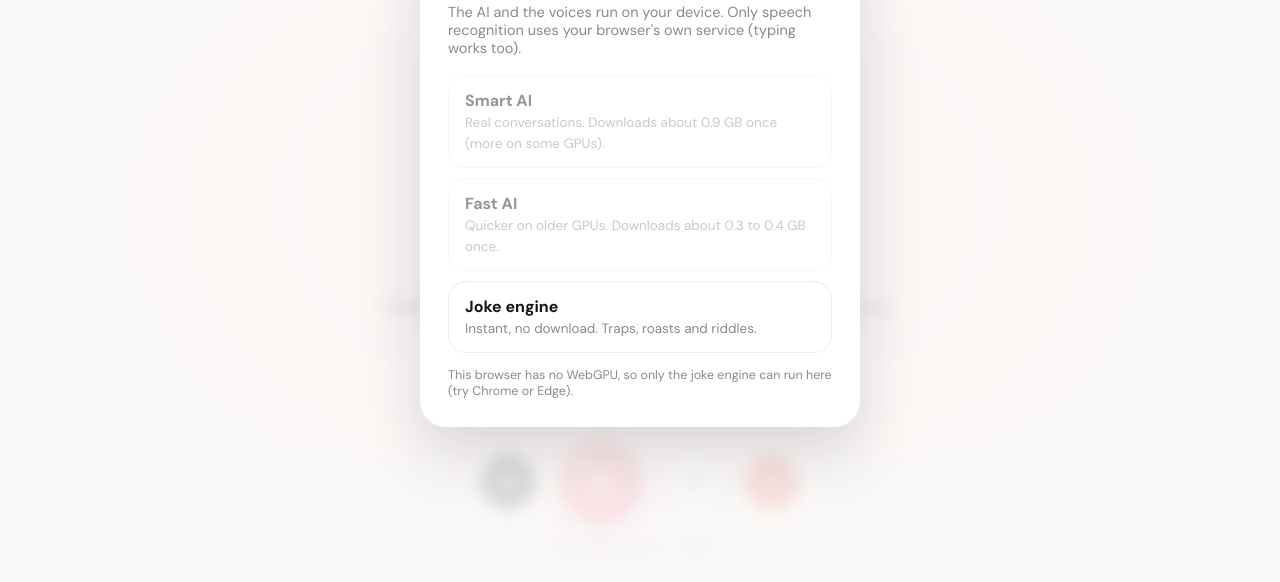
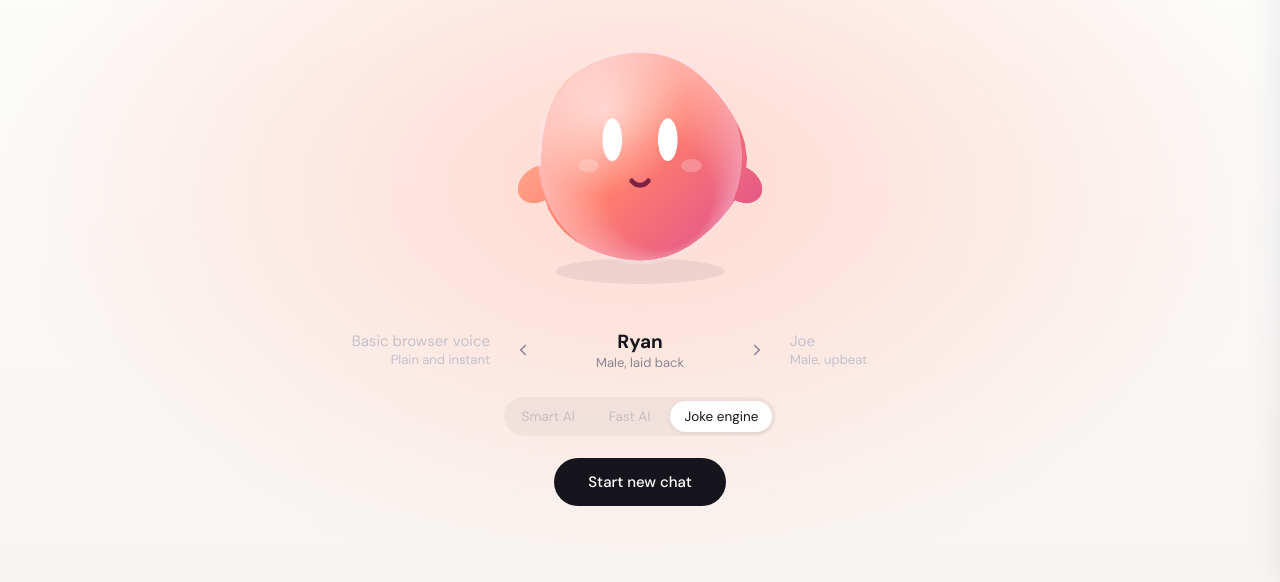
Before and after one commit to vaughnponcee/vox, a website with bundled scripts: page web/index.html in a window 1280 px wide. Shown: the part 218-800 px from the top of the page. Built offline with nearby package versions, Linux system fonts and the light colour scheme.

Commit message:
Open on Choose a voice with the brain picker; remove the settings button; fast medium Piper voices with five male options

```diff
--- a/web/app.js
+++ b/web/app.js
@@ -140,7 +140,8 @@ function stepPicker(d) {
   if (v.engine === "kokoro") void voice.loadKokoro();
   speak(`Hi, I'm ${vname(v)}. Pick me.`, null);
 }
-function openPicker() {
+function openPicker(first = false) {
+  $("pv-cancel").hidden = first;
   prevVoice = preset;
   pickIdx = Math.max(0, VOICES.indexOf(preset));
   renderPicker();
@@ -175,7 +176,7 @@ $("llm-url").onchange = () => { if ($("sw-llm").checked) brain.llmUrl = $("llm-u
 function setMode(m) {
   mode = m;
   store.set("vox.mode", m);
-  document.querySelectorAll("#modes .chip").forEach((k) => k.setAttribute("aria-pressed", String(k.dataset.mode === m)));
+  document.querySelectorAll("#modes .chip, #pv-modes .chip").forEach((k) => k.setAttribute("aria-pressed", String(k.dataset.mode === m)));
   $("setup").hidden = true;
   voice.preload(preset, lang);
   if (m !== "lite") loadModel();
@@ -496,8 +497,10 @@ function frame(now) {
 requestAnimationFrame(frame);
 refreshState();
 // first visit: choose a brain (the AI is a big download, so ask)
-if (!mode) { $("setup").hidden = false; $("gpu-note").textContent = hasGPU ? "Your browser supports WebGPU." : "This browser has no WebGPU, so only the joke engine can run here (try Chrome or Edge)."; if (!hasGPU) document.querySelectorAll("#setup [data-mode='smart'], #setup [data-mode='fast']").forEach((b) => (b.disabled = true)); }
-else setMode(mode);
+// opens on "Choose a voice"; the brain is picked there too (no settings panel)
+if (!hasGPU) document.querySelectorAll("#pv-modes [data-mode='smart'], #pv-modes [data-mode='fast']").forEach((b) => { b.disabled = true; b.title = "Needs WebGPU (Chrome or Edge)"; });
+setMode(mode ?? (hasGPU ? "fast" : "lite"));
+openPicker(true);
 voice.onStatus();
 // start the multilingual recognizer now so it is ready by your first sentence
 whisper.load(hasGPU);
--- a/web/index.html
+++ b/web/index.html
@@ -120,6 +120,10 @@
   .arrow{width:34px;height:34px;border-radius:50%;border:0;background:none;color:var(--mute);cursor:pointer;display:grid;place-items:center}
   .arrow:hover{background:#0000000a;color:var(--ink)}
   .arrow svg{width:18px;height:18px}
+  .pv-modes{display:flex;gap:6px;background:#0000000a;border-radius:999px;padding:4px}
+  .pv-modes .chip{border:0;background:none;border-radius:999px;padding:7px 14px;font-size:13.5px;color:var(--mute);cursor:pointer}
+  .pv-modes .chip[aria-pressed="true"]{background:#fff;color:var(--ink);box-shadow:0 1px 4px #0000001a}
+  .pv-modes .chip:disabled{opacity:.4;cursor:not-allowed}
   .start{border:0;border-radius:999px;background:var(--ink);color:#fff;font-weight:500;padding:14px 34px;cursor:pointer;font-size:15px}
   .start:hover{background:#2c2a35}
   .cancel{border:0;background:none;color:var(--mute);cursor:pointer;font-size:14px}
@@ -148,6 +152,7 @@
       <button class="arrow" id="pv-next" aria-label="Next voice"><svg viewBox="0 0 24 24" fill="none" stroke="currentColor" stroke-width="2.2" stroke-linecap="round" stroke-linejoin="round"><path d="M9 6l6 6-6 6"/></svg></button>
       <button class="side" id="pv-next-name"></button>
     </div>
+    <div class="pv-modes" id="pv-modes" role="group" aria-label="Brain"><button class="chip" data-mode="smart">Smart AI</button><button class="chip" data-mode="fast">Fast AI</button><button class="chip" data-mode="lite">Joke engine</button></div>
     <button class="start" id="pv-start">Start new chat</button>
     <button class="cancel" id="pv-cancel">Cancel</button>
   </div>
@@ -160,7 +165,7 @@
       <div class="ring" id="ring"></div>
       <button id="ptt" aria-label="Hold to talk"><svg viewBox="0 0 24 24" fill="none" stroke="currentColor" stroke-width="2" stroke-linecap="round" stroke-linejoin="round"><rect x="9" y="2" width="6" height="12" rx="3"/><path d="M5 10v1a7 7 0 0 0 14 0v-1M12 18v4"/></svg></button>
     </div>
-    <button class="round" id="menu" title="Settings"><svg viewBox="0 0 24 24" fill="none" stroke="currentColor" stroke-width="2" stroke-linecap="round"><path d="M4 7h10M18 7h2M4 17h4M12 17h8"/><circle cx="16" cy="7" r="2"/><circle cx="10" cy="17" r="2"/></svg></button>
+    <button class="round" id="menu" title="Settings" hidden><svg viewBox="0 0 24 24" fill="none" stroke="currentColor" stroke-width="2" stroke-linecap="round"><path d="M4 7h10M18 7h2M4 17h4M12 17h8"/><circle cx="16" cy="7" r="2"/><circle cx="10" cy="17" r="2"/></svg></button>
     <button class="round stop" id="stop" title="End chat"><svg viewBox="0 0 24 24" fill="none" stroke="currentColor" stroke-width="2.4" stroke-linecap="round"><path d="M7 7l10 10M17 7 7 17"/></svg></button>
   </div>
   <div class="hint"><span>Hold the button or</span><kbd>Space</kbd><span id="timer"></span></div>
--- a/web/piper.js
+++ b/web/piper.js
@@ -5,7 +5,7 @@
 
 /** Default Piper speaker per language; null means none exists (use the browser's voice). */
 export const PIPER_LANG = {
-  en: "en_US-lessac-high", zh: "zh_CN-huayan-medium", es: "es_MX-claude-high", fr: "fr_FR-siwis-medium",
+  en: "en_US-ryan-medium", zh: "zh_CN-huayan-medium", es: "es_MX-ald-medium", fr: "fr_FR-siwis-medium",
   it: "it_IT-paola-medium", pt: "pt_BR-faber-medium", ja: null, hi: null, th: null,
 };
 
--- a/web/voice.js
+++ b/web/voice.js
@@ -10,14 +10,19 @@ const MODEL = "onnx-community/Kokoro-82M-v1.0-ONNX";
 
 // Voice presets. Piper voices follow the selected language when it isn't English
 // (each language has its own Piper speaker); Kokoro is English only.
+// Piper "medium" voices: generate about 2.5x faster than real time on a CPU
+// ("high" ones took 3x LONGER than real time, which was the slow-reply problem)
 export const VOICES = [
-  { id: "lessac", desc: "Clear and upbeat", label: "Lessac (HQ)", engine: "piper", voice: "en_US-lessac-high", lang: "en-US", pitch: 0, rate: 1.05 },
-  { id: "hfc", desc: "Warm and friendly", label: "Hazel", engine: "piper", voice: "en_US-hfc_female-medium", lang: "en-US", pitch: 0, rate: 1.05 },
-  { id: "ryan", desc: "Deep and laid back", label: "Ryan (HQ)", engine: "piper", voice: "en_US-ryan-high", lang: "en-US", pitch: 0, rate: 1.05 },
-  { id: "cori", desc: "Crisp and British", label: "Cori (UK, HQ)", engine: "piper", voice: "en_GB-cori-high", lang: "en-GB", pitch: 0, rate: 1 },
-  { id: "natural", desc: "Smooth, every language", label: "Natural (Edge)", engine: "natural", voice: null, lang: "auto", pitch: 0, rate: 1.05 },
-  { id: "heart", desc: "Expressive studio voice", label: "Heart (studio, GPU)", engine: "kokoro", voice: "af_heart", lang: "en-US", pitch: 0, rate: 1.05 },
-  { id: "george", desc: "Dry British wit", label: "George (studio, GPU)", engine: "kokoro", voice: "bm_george", lang: "en-GB", pitch: 0, rate: 0.95 },
+  { id: "ryan", desc: "Male, laid back", label: "Ryan", engine: "piper", voice: "en_US-ryan-medium", lang: "en-US", pitch: 0, rate: 1.05 },
+  { id: "joe", desc: "Male, upbeat", label: "Joe", engine: "piper", voice: "en_US-joe-medium", lang: "en-US", pitch: 0, rate: 1.05 },
+  { id: "norman", desc: "Male, deep", label: "Norman", engine: "piper", voice: "en_US-norman-medium", lang: "en-US", pitch: 0, rate: 1.05 },
+  { id: "bryce", desc: "Male, young", label: "Bryce", engine: "piper", voice: "en_US-bryce-medium", lang: "en-US", pitch: 0, rate: 1.05 },
+  { id: "alan", desc: "Male, British", label: "Alan", engine: "piper", voice: "en_GB-alan-medium", lang: "en-GB", pitch: 0, rate: 1 },
+  { id: "lessac", desc: "Female, clear", label: "Lessac", engine: "piper", voice: "en_US-lessac-medium", lang: "en-US", pitch: 0, rate: 1.05 },
+  { id: "hfc", desc: "Female, warm", label: "Hazel", engine: "piper", voice: "en_US-hfc_female-medium", lang: "en-US", pitch: 0, rate: 1.05 },
+  { id: "natural", desc: "Instant, every language", label: "Natural (Edge)", engine: "natural", voice: null, lang: "auto", pitch: 0, rate: 1.05 },
+  { id: "george", desc: "Male, studio quality", label: "George (studio, GPU)", engine: "kokoro", voice: "bm_george", lang: "en-GB", pitch: 0, rate: 0.95 },
+  { id: "heart", desc: "Female, studio quality", label: "Heart (studio, GPU)", engine: "kokoro", voice: "af_heart", lang: "en-US", pitch: 0, rate: 1.05 },
   { id: "browser", desc: "Plain and instant", label: "Basic browser voice", engine: "native", voice: null, lang: "auto", pitch: 0, rate: 1 },
 ];
 
```
